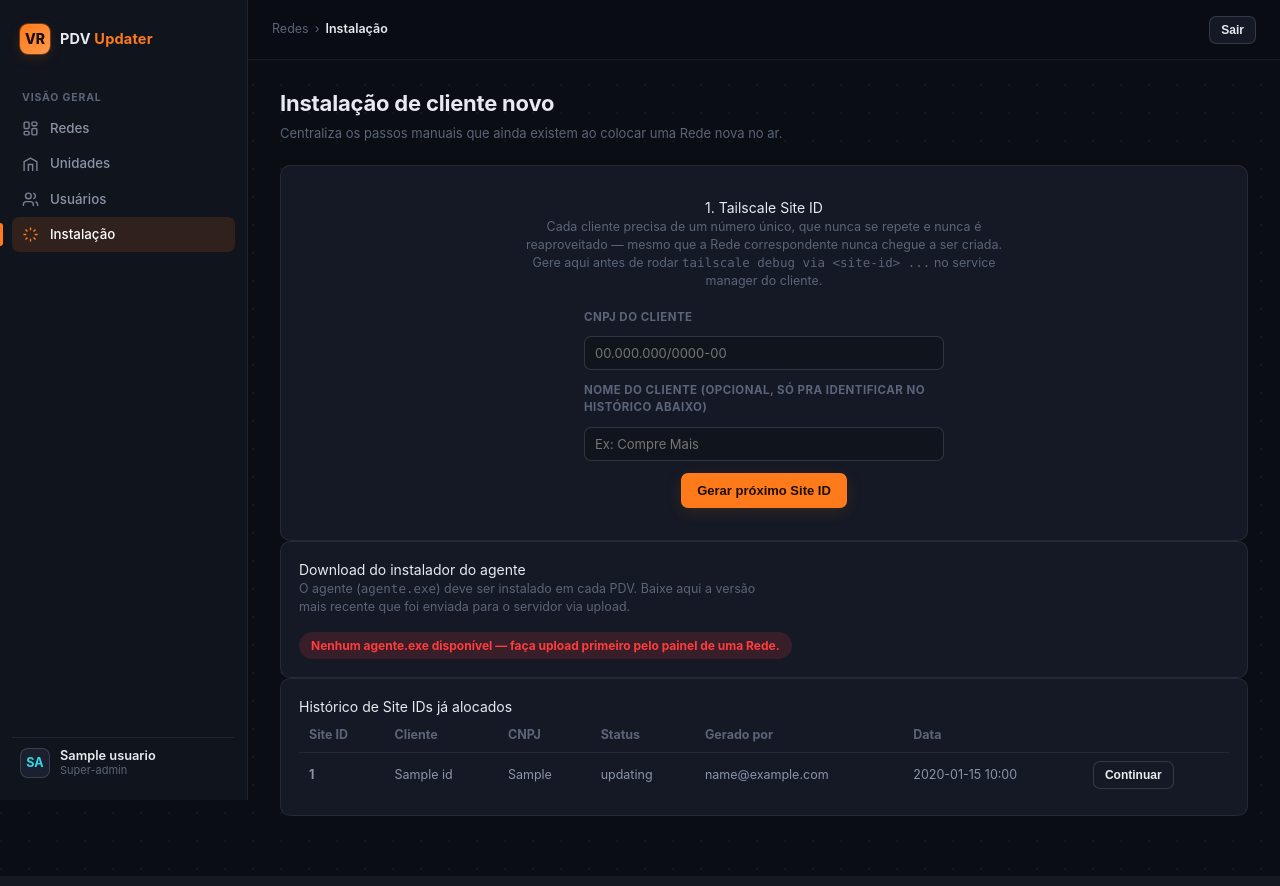
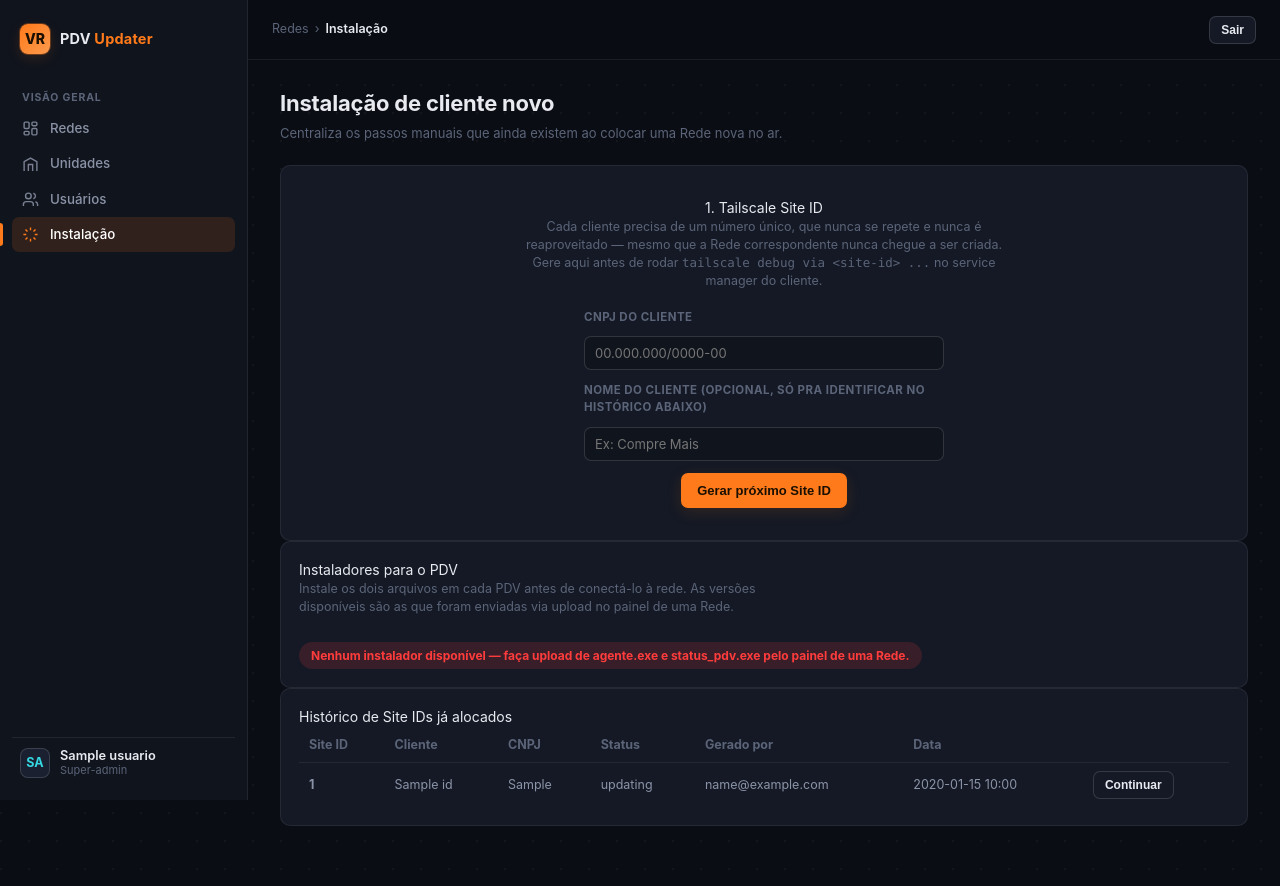
Before and after one commit to rdsrafasantos-sys/pdv_update_pro, a Flask app: page /instalacao in a window 1280 px wide. Before the commit the page ends 816 px from the top, so only its background shows below. Run offline with Flask 3, Linux system fonts and the light colour scheme; a user stored in the database is signed in; tables that the repository leaves empty hold one stand-in row (values such as "Sample post"); parts of the project's set-up code (start-up, migrations or seed data) failed here and were passed over; some libraries are stand-ins or nearby versions.

Commit message:
feat: download de agente.exe e status_pdv.exe na tela de instalação
Co-Authored-By: Claude Sonnet 4.6 <noreply@anthropic.com>

```diff
--- a/server/src/pdv_server/app.py
+++ b/server/src/pdv_server/app.py
@@ -59,7 +59,7 @@ def exigir_login():
     rota = request.endpoint or ""
     # Callback do script de instalacao roda sem sessao de usuario --
     # autenticado pelo token de uso unico na propria URL (ver gestao.py).
-    if rota.startswith("auth.") or rota in ("static", "painel.api_callback_instalacao", "download_agente_publico", "api_versao"):
+    if rota.startswith("auth.") or rota in ("static", "painel.api_callback_instalacao", "download_agente_publico", "download_status_pdv_publico", "api_versao"):
         return None
     if not current_user.is_authenticated:
         return login_manager.unauthorized()
@@ -250,27 +250,42 @@ def api_limpar_arquivos(contexto):
 
 @app.route("/download/agente.exe")
 def download_agente_publico():
-    """Download publico do agente.exe — sem autenticacao, para recuperacao de PDVs."""
+    """Download publico do agente.exe — sem autenticacao, para instalacao inicial em PDVs."""
     import glob
     for caminho in glob.glob("/opt/pdv-server/uploads/*/agente.exe"):
         return send_file(caminho, as_attachment=True, download_name="agente.exe")
     return "agente.exe nao disponivel", 404
 
 
+@app.route("/download/status_pdv.exe")
+def download_status_pdv_publico():
+    """Download publico do status_pdv.exe — sem autenticacao, para instalacao inicial em PDVs."""
+    import glob
+    for caminho in glob.glob("/opt/pdv-server/uploads/*/status_pdv.exe"):
+        return send_file(caminho, as_attachment=True, download_name="status_pdv.exe")
+    return "status_pdv.exe nao disponivel", 404
+
+
 @app.route("/api/agente/info", methods=["GET"])
 @login_required
 def api_agente_info():
-    """Retorna metadados do agente.exe mais recente disponivel no servidor."""
+    """Retorna metadados dos instaladores disponíveis para download (agente + status_pdv)."""
     import glob as _glob
-    candidatos = _glob.glob("/opt/pdv-server/uploads/*/agente.exe")
-    if not candidatos:
-        return jsonify({"disponivel": False})
-    # escolhe o mais recente por data de modificação
-    caminho = max(candidatos, key=os.path.getmtime)
+
+    def _info(nome):
+        candidatos = _glob.glob(f"/opt/pdv-server/uploads/*/{nome}")
+        if not candidatos:
+            return {"disponivel": False}
+        caminho = max(candidatos, key=os.path.getmtime)
+        return {
+            "disponivel": True,
+            "tamanho_mb": round(os.path.getsize(caminho) / 1024 / 1024, 2),
+            "data": time.strftime("%d/%m/%Y %H:%M", time.localtime(os.path.getmtime(caminho))),
+        }
+
     return jsonify({
-        "disponivel": True,
-        "tamanho_mb": round(os.path.getsize(caminho) / 1024 / 1024, 2),
-        "data": time.strftime("%d/%m/%Y %H:%M", time.localtime(os.path.getmtime(caminho))),
+        "agente": _info("agente.exe"),
+        "status_pdv": _info("status_pdv.exe"),
     })
 
 
--- a/server/src/pdv_server/templates/instalacao.html
+++ b/server/src/pdv_server/templates/instalacao.html
@@ -215,25 +215,20 @@
         </div>
       </div>
 
-      <!-- ── Download do agente ── -->
+      <!-- ── Download dos instaladores ── -->
       <div class="card" id="cardDownloadAgente">
-        <div class="section-title">Download do instalador do agente</div>
-        <div class="siteid-hint" style="margin:0 0 16px;">
-          O agente (<code>agente.exe</code>) deve ser instalado em cada PDV. Baixe aqui a
-          versão mais recente que foi enviada para o servidor via upload.
+        <div class="section-title">Instaladores para o PDV</div>
+        <div class="siteid-hint" style="margin:0 0 18px;">
+          Instale os dois arquivos em cada PDV antes de conectá-lo à rede.
+          As versões disponíveis são as que foram enviadas via upload no painel de uma Rede.
         </div>
-        <div id="agenteInfo" style="margin-bottom:14px;">
+
+        <div style="display:flex; flex-direction:column; gap:12px;" id="listaInstaladores">
           <div class="text-muted" style="font-size:12.5px;">Verificando disponibilidade...</div>
         </div>
-        <a id="btnBaixarAgente" class="btn btn-primary" href="/download/agente.exe" download="agente.exe"
-           style="display:none; text-decoration:none; width:fit-content;">
-          <svg viewBox="0 0 24 24" fill="none" stroke="currentColor" stroke-width="2" style="width:15px;height:15px;margin-right:6px;">
-            <path d="M21 15v4a2 2 0 01-2 2H5a2 2 0 01-2-2v-4"/><polyline points="7 10 12 15 17 10"/><line x1="12" y1="15" x2="12" y2="3"/>
-          </svg>
-          Baixar agente.exe
-        </a>
-        <div id="agenteSemArquivo" style="display:none;">
-          <span class="status-badge status-erro">Nenhum agente.exe disponível — faça upload primeiro pelo painel de uma Rede.</span>
+
+        <div id="instaladoresSemArquivo" style="display:none; margin-top:8px;">
+          <span class="status-badge status-erro">Nenhum instalador disponível — faça upload de agente.exe e status_pdv.exe pelo painel de uma Rede.</span>
         </div>
       </div>
 
@@ -563,20 +558,45 @@ async function criarRede() {
 carregarHistorico();
 carregarInfoAgente();
 
+const ICONE_DOWNLOAD = `<svg viewBox="0 0 24 24" fill="none" stroke="currentColor" stroke-width="2" style="width:14px;height:14px;flex-shrink:0"><path d="M21 15v4a2 2 0 01-2 2H5a2 2 0 01-2-2v-4"/><polyline points="7 10 12 15 17 10"/><line x1="12" y1="15" x2="12" y2="3"/></svg>`;
+
 async function carregarInfoAgente() {
-  const info = await fetch('/api/agente/info').then(r => r.json()).catch(() => ({ disponivel: false }));
-  const infoEl = document.getElementById('agenteInfo');
-  const btnEl  = document.getElementById('btnBaixarAgente');
-  const semEl  = document.getElementById('agenteSemArquivo');
-  if (info.disponivel) {
-    infoEl.innerHTML = `<span class="status-badge status-ok" style="font-size:12px;">
-      Disponível · ${info.tamanho_mb} MB · atualizado em ${info.data}
-    </span>`;
-    btnEl.style.display = 'inline-flex';
-  } else {
-    infoEl.innerHTML = '';
-    semEl.style.display = 'block';
-  }
+  const dados = await fetch('/api/agente/info').then(r => r.json()).catch(() => ({}));
+  const lista = document.getElementById('listaInstaladores');
+  const semEl = document.getElementById('instaladoresSemArquivo');
+
+  const instaladores = [
+    { key: 'agente',     label: 'Agente PDV',    desc: 'Responsável por receber atualizações e comunicar com o servidor', url: '/download/agente.exe',     nome: 'agente.exe' },
+    { key: 'status_pdv', label: 'Status PDV',    desc: 'Exibe o progresso da atualização na tela do caixa',              url: '/download/status_pdv.exe', nome: 'status_pdv.exe' },
+  ];
+
+  const linhas = instaladores.map(inst => {
+    const info = dados[inst.key] || { disponivel: false };
+    return `
+      <div style="display:flex; align-items:center; justify-content:space-between; gap:16px;
+                  background:var(--bg-elevated); border:1px solid var(--border-strong);
+                  border-radius:var(--radius-sm); padding:12px 14px;">
+        <div style="display:flex; flex-direction:column; gap:3px;">
+          <div style="font-size:13px; font-weight:650;">${inst.label}
+            <code style="font-size:11px; color:var(--text-faint); font-weight:400; margin-left:4px;">${inst.nome}</code>
+          </div>
+          <div style="font-size:11.5px; color:var(--text-faint);">${inst.desc}</div>
+          ${info.disponivel
+            ? `<div style="font-size:11px; color:var(--green); margin-top:2px;">✔ ${info.tamanho_mb} MB · atualizado em ${info.data}</div>`
+            : `<div style="font-size:11px; color:var(--amber); margin-top:2px;">⚠ Não disponível — faça upload pelo painel de uma Rede</div>`}
+        </div>
+        ${info.disponivel
+          ? `<a href="${inst.url}" download="${inst.nome}"
+               style="display:inline-flex; align-items:center; gap:6px; white-space:nowrap; text-decoration:none;"
+               class="btn btn-ghost btn-sm">${ICONE_DOWNLOAD} Baixar</a>`
+          : `<button class="btn btn-ghost btn-sm" disabled style="opacity:.4; white-space:nowrap;">${ICONE_DOWNLOAD} Baixar</button>`}
+      </div>`;
+  });
+
+  const algumDisponivel = instaladores.some(i => (dados[i.key] || {}).disponivel);
+  lista.innerHTML = linhas.join('');
+  semEl.style.display = algumDisponivel ? 'none' : 'block';
+  if (!algumDisponivel) lista.innerHTML = '';
 }
 </script>
 </body>
```
